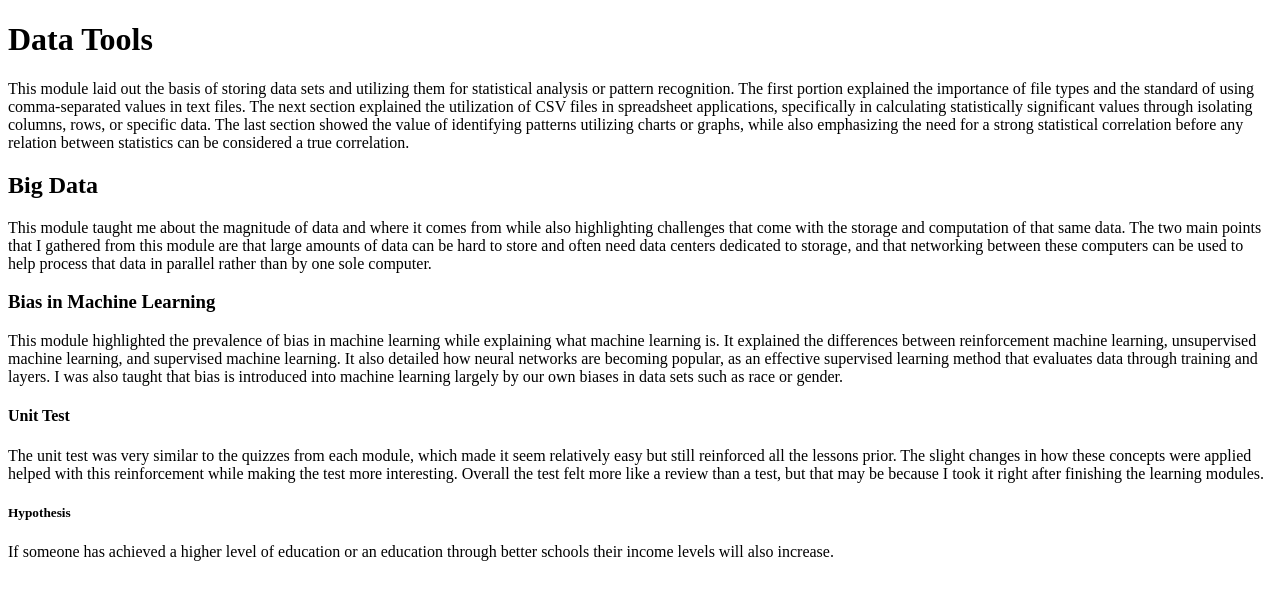
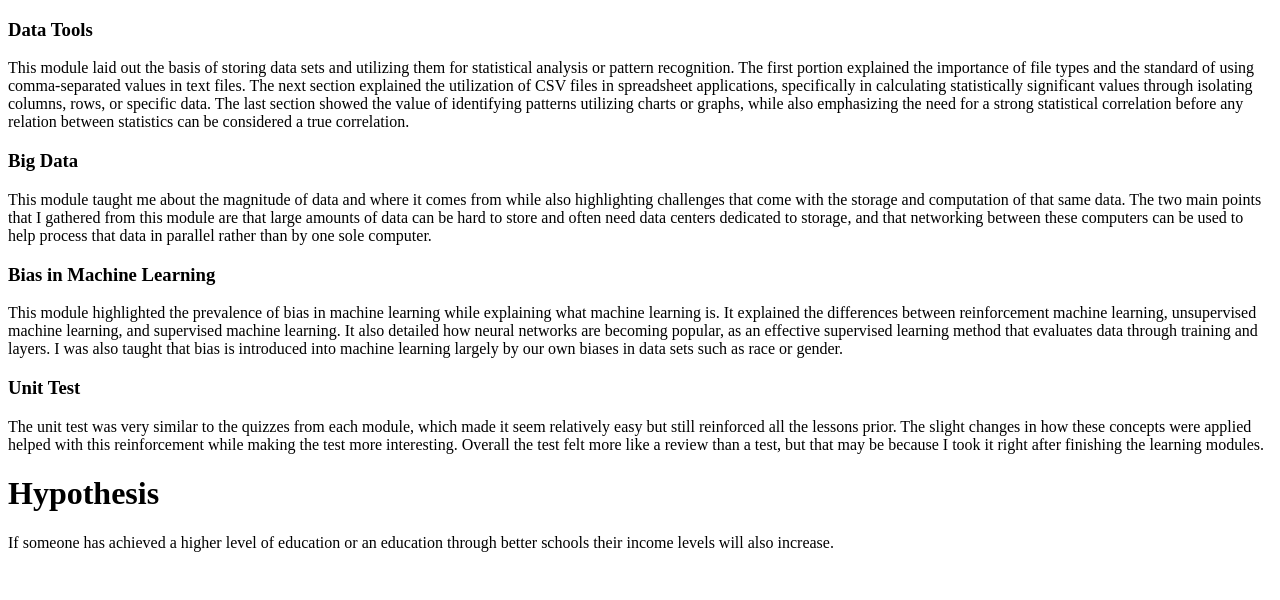
Before and after one commit to JoseLuisVillanueva/JoseLuisVillanueva.github.io, a plain HTML site: page index.html in a window 1280 px wide. Drawn offline with Linux system fonts and the light colour scheme.

Commit message:
Update index.html

```diff
--- a/index.html
+++ b/index.html
@@ -4,15 +4,15 @@
   <title>Final Project</title>
   </head>
   <body>
-    <h1>Data Tools</h1>
-    <p1>This module laid out the basis of storing data sets and utilizing them for statistical analysis or pattern recognition. The first portion explained the importance of file types and the standard of using comma-separated values in text files. The next section explained the utilization of CSV files in spreadsheet applications, specifically in calculating statistically significant values through isolating columns, rows, or specific data. The last section showed the value of identifying patterns utilizing charts or graphs, while also emphasizing the need for a strong statistical correlation before any relation between statistics can be considered a true correlation. </p1>
-    <h2>Big Data</h2>
-    <p2>This module taught me about the magnitude of data and where it comes from while also highlighting challenges that come with the storage and computation of that same data. The two main points that I gathered from this module are that large amounts of data can be hard to store and often need data centers dedicated to storage, and that networking between these computers can be used to help process that data in parallel rather than by one sole computer.</p2>
+    <h3>Data Tools</h3>
+    <p3>This module laid out the basis of storing data sets and utilizing them for statistical analysis or pattern recognition. The first portion explained the importance of file types and the standard of using comma-separated values in text files. The next section explained the utilization of CSV files in spreadsheet applications, specifically in calculating statistically significant values through isolating columns, rows, or specific data. The last section showed the value of identifying patterns utilizing charts or graphs, while also emphasizing the need for a strong statistical correlation before any relation between statistics can be considered a true correlation. </p3>
+    <h3>Big Data</h3>
+    <p3>This module taught me about the magnitude of data and where it comes from while also highlighting challenges that come with the storage and computation of that same data. The two main points that I gathered from this module are that large amounts of data can be hard to store and often need data centers dedicated to storage, and that networking between these computers can be used to help process that data in parallel rather than by one sole computer.</p3>
     <h3>Bias in Machine Learning</h3>
     <p3>This module highlighted the prevalence of bias in machine learning while explaining what machine learning is. It explained the differences between reinforcement machine learning, unsupervised machine learning, and supervised machine learning. It also detailed how neural networks are becoming popular, as an effective supervised learning method that evaluates data through training and layers. I was also taught that bias is introduced into machine learning largely by our own biases in data sets such as race or gender.</p3>
-    <h4>Unit Test</h4>
-    <p4>The unit test was very similar to the quizzes from each module, which made it seem relatively easy but still reinforced all the lessons prior. The slight changes in how these concepts were applied helped with this reinforcement while making the test more interesting. Overall the test felt more like a review than a test, but that may be because I took it right after finishing the learning modules.</p4>
-    <h5>Hypothesis</h5>
-    <p5>If someone has achieved a higher level of education or an education through better schools their income levels will also increase.</p5>
+    <h3>Unit Test</h3>
+    <p3>The unit test was very similar to the quizzes from each module, which made it seem relatively easy but still reinforced all the lessons prior. The slight changes in how these concepts were applied helped with this reinforcement while making the test more interesting. Overall the test felt more like a review than a test, but that may be because I took it right after finishing the learning modules.</p3>
+    <h1>Hypothesis</h1>
+    <p1>If someone has achieved a higher level of education or an education through better schools their income levels will also increase.</p1>
   </body>
 </html>
```
